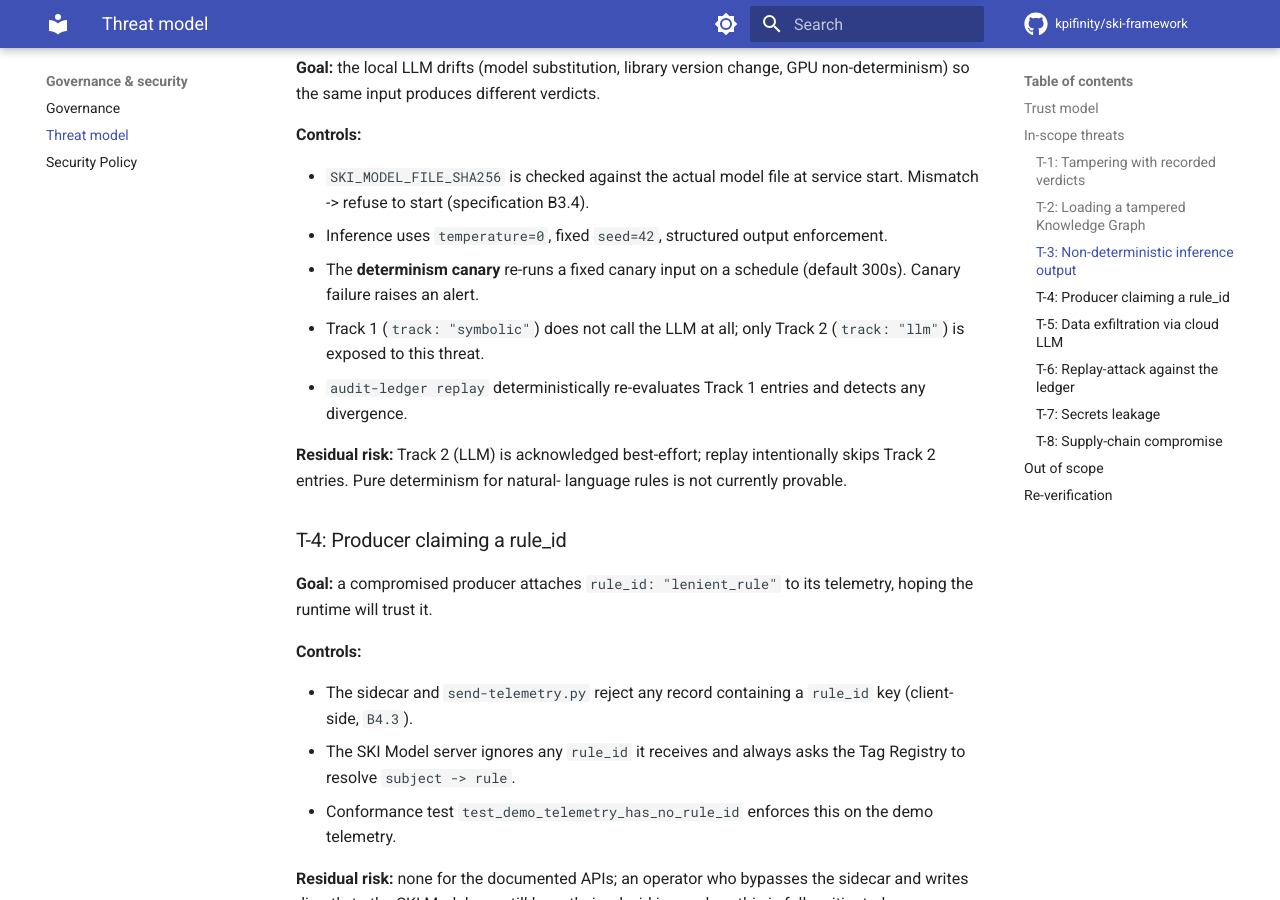
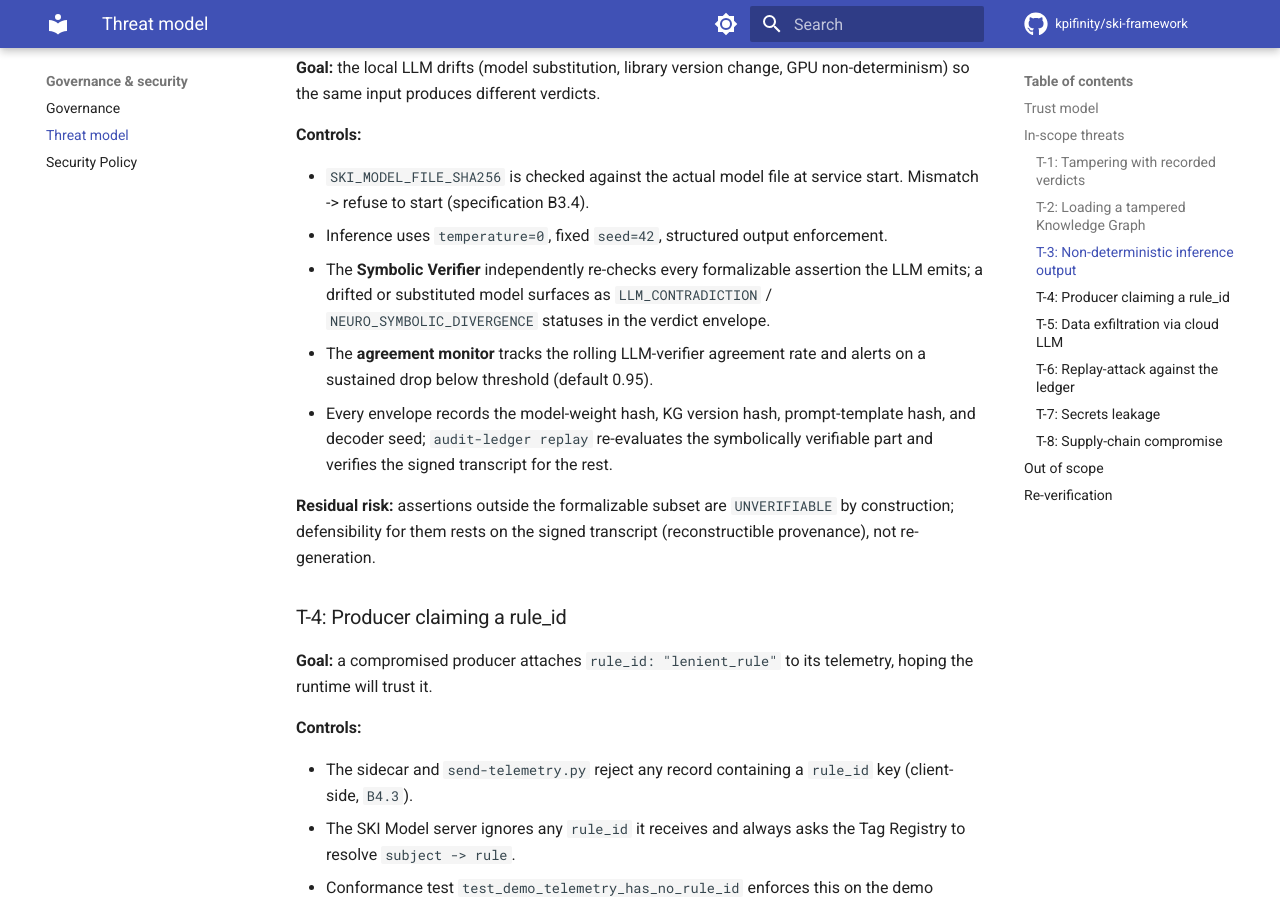
Before and after one commit to kpifinity/ski-framework, an MkDocs documentation site: the page built from docs/threat-model.md, in a window 1280 px wide and 900 px high, scrolled down 1945 px. Built offline with MkDocs 1.6.1 and Material for MkDocs 9.7.7, drawn with Linux system fonts in a browser that asks for light colours; comment, search, counter and statistics services are not loaded.

Commit message:
docs+conformance: retire the last v2 invariants (canary, tag_registry)
- conformance/durability/test_risk_tier_governor.py: the
  test_demo_kgs_have_tag_registry check asserted the v2 demo-KG shape
  (kg-<sector>-demo.json with a tag_registry dict) - it only passed
  because the dead v2 files still existed. Replaced with
  test_demo_kgs_route_subjects_via_typed_edges, which asserts the v3
  form of the same B4.3 invariant: every sector ships a v3 demo KG
  whose applies_to edges route every declared subject to a rule.
  Full suite green (335 passed).
- docs/specification-v3.md SS6.3: the normative egress text required the
  retired determinism canary to trip; the v3 requirement is to fail
  closed. Editorial defect fix - the same spec retired the canary.
- docs/threat-model.md T-3: controls/residual-risk block still described
  canary + Track 1/2; now describes the Symbolic Verifier cross-check,
  agreement monitor, provenance hashes, and the honest UNVERIFIABLE
  residual.
- CUSTOMIZATION.md: bring-your-own-KG section described the v2 schema
  and invoked the deleted scripts/validate-kg.py (three call sites);
  now describes the v3 typed graph and kg-validator.
- docs/conformance.md: requirement-table row updated to the v3 wording.

```diff
--- a/docs/threat-model.md
+++ b/docs/threat-model.md
@@ -76,16 +76,20 @@ verdicts.
   service start. Mismatch -> refuse to start (specification B3.4).
 - Inference uses `temperature=0`, fixed `seed=42`, structured output
   enforcement.
-- The **determinism canary** re-runs a fixed canary input on a
-  schedule (default 300s). Canary failure raises an alert.
-- Track 1 (`track: "symbolic"`) does not call the LLM at all; only
-  Track 2 (`track: "llm"`) is exposed to this threat.
-- `audit-ledger replay` deterministically re-evaluates Track 1
-  entries and detects any divergence.
+- The **Symbolic Verifier** independently re-checks every
+  formalizable assertion the LLM emits; a drifted or substituted model
+  surfaces as `LLM_CONTRADICTION` / `NEURO_SYMBOLIC_DIVERGENCE`
+  statuses in the verdict envelope.
+- The **agreement monitor** tracks the rolling LLM-verifier agreement
+  rate and alerts on a sustained drop below threshold (default 0.95).
+- Every envelope records the model-weight hash, KG version hash,
+  prompt-template hash, and decoder seed; `audit-ledger replay`
+  re-evaluates the symbolically verifiable part and verifies the
+  signed transcript for the rest.
 
-**Residual risk:** Track 2 (LLM) is acknowledged best-effort; replay
-intentionally skips Track 2 entries. Pure determinism for natural-
-language rules is not currently provable.
+**Residual risk:** assertions outside the formalizable subset are
+`UNVERIFIABLE` by construction; defensibility for them rests on the
+signed transcript (reconstructible provenance), not re-generation.
 
 ### T-4: Producer claiming a rule_id
 
```
Also changed, not shown: docs/conformance.md (+1 -1 lines), docs/specification-v3.md (+2 -2 lines), reference-implementation/docs/CUSTOMIZATION.md (+17 -14 lines), 1 other file.
